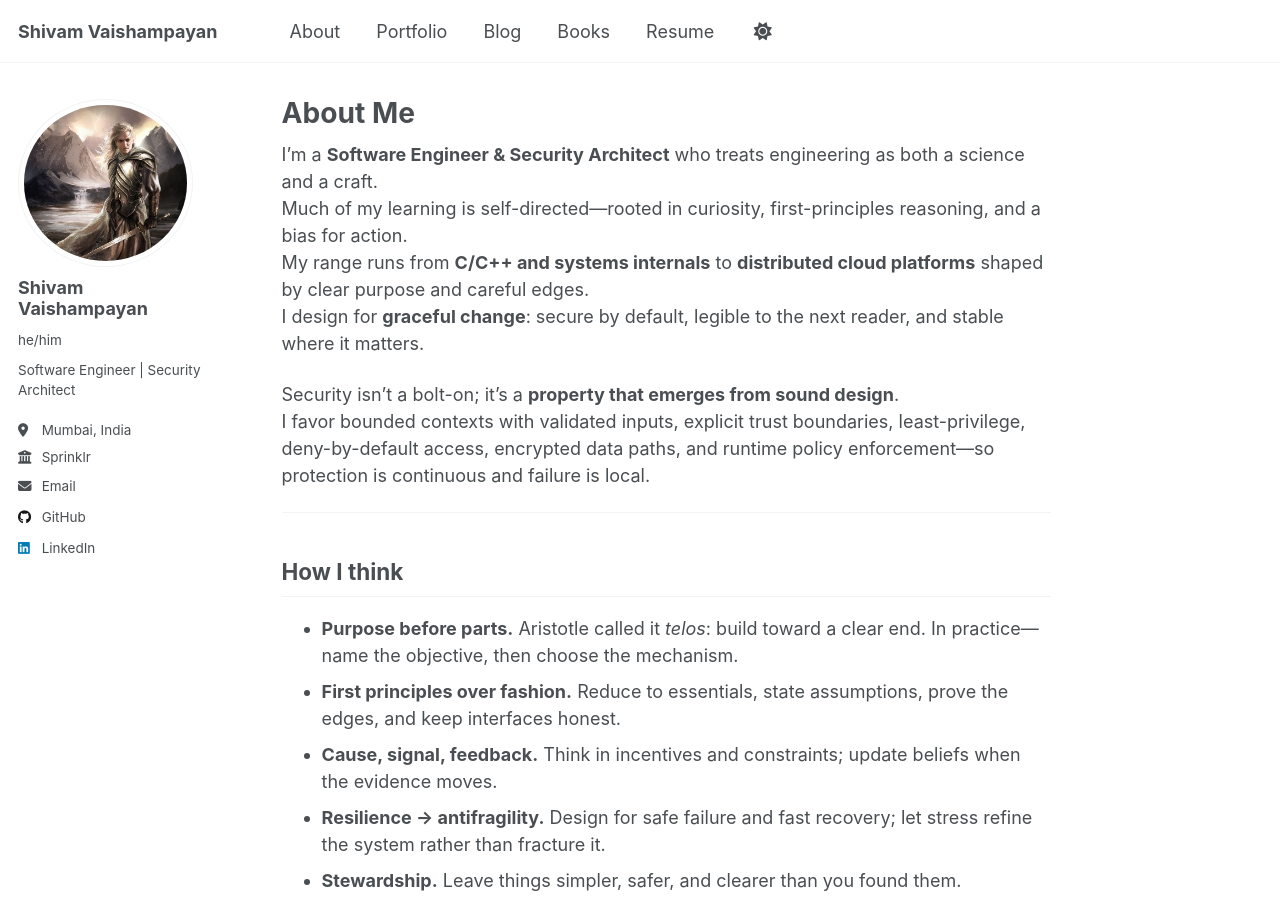
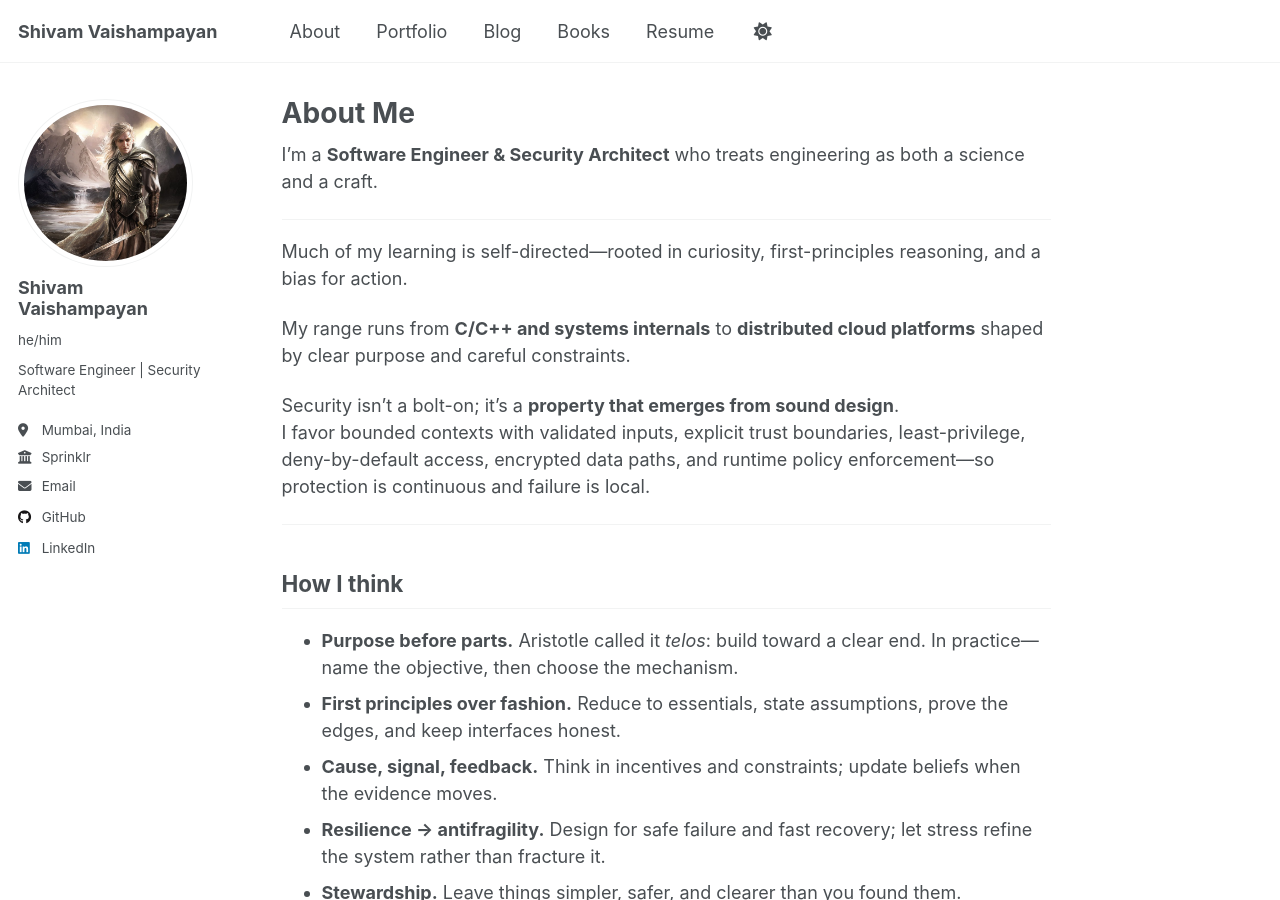
Before and after one commit to HackerM0nk/HackerM0nk.github.io, a Jekyll site: the page built from _pages/about.md, in a window 1280 px wide and 900 px high. Built offline with Jekyll 4.4.1, drawn with Linux system fonts in a browser that asks for light colours.

Commit message:
Update Website

```diff
--- a/_pages/about.md
+++ b/_pages/about.md
@@ -8,9 +8,12 @@ author_profile: true
 ---
 
 I’m a **Software Engineer & Security Architect** who treats engineering as both a science and a craft.
+
+---
+
 Much of my learning is self-directed—rooted in curiosity, first-principles reasoning, and a bias for action.
-My range runs from **C/C++ and systems internals** to **distributed cloud platforms** shaped by clear purpose and careful edges.
-I design for **graceful change**: secure by default, legible to the next reader, and stable where it matters.
+
+My range runs from **C/C++ and systems internals** to **distributed cloud platforms** shaped by clear purpose and careful constraints.
 
 Security isn’t a bolt-on; it’s a **property that emerges from sound design**.
 I favor bounded contexts with validated inputs, explicit trust boundaries, least-privilege, deny-by-default access, encrypted data paths, and runtime policy enforcement—so protection is continuous and failure is local.
```
